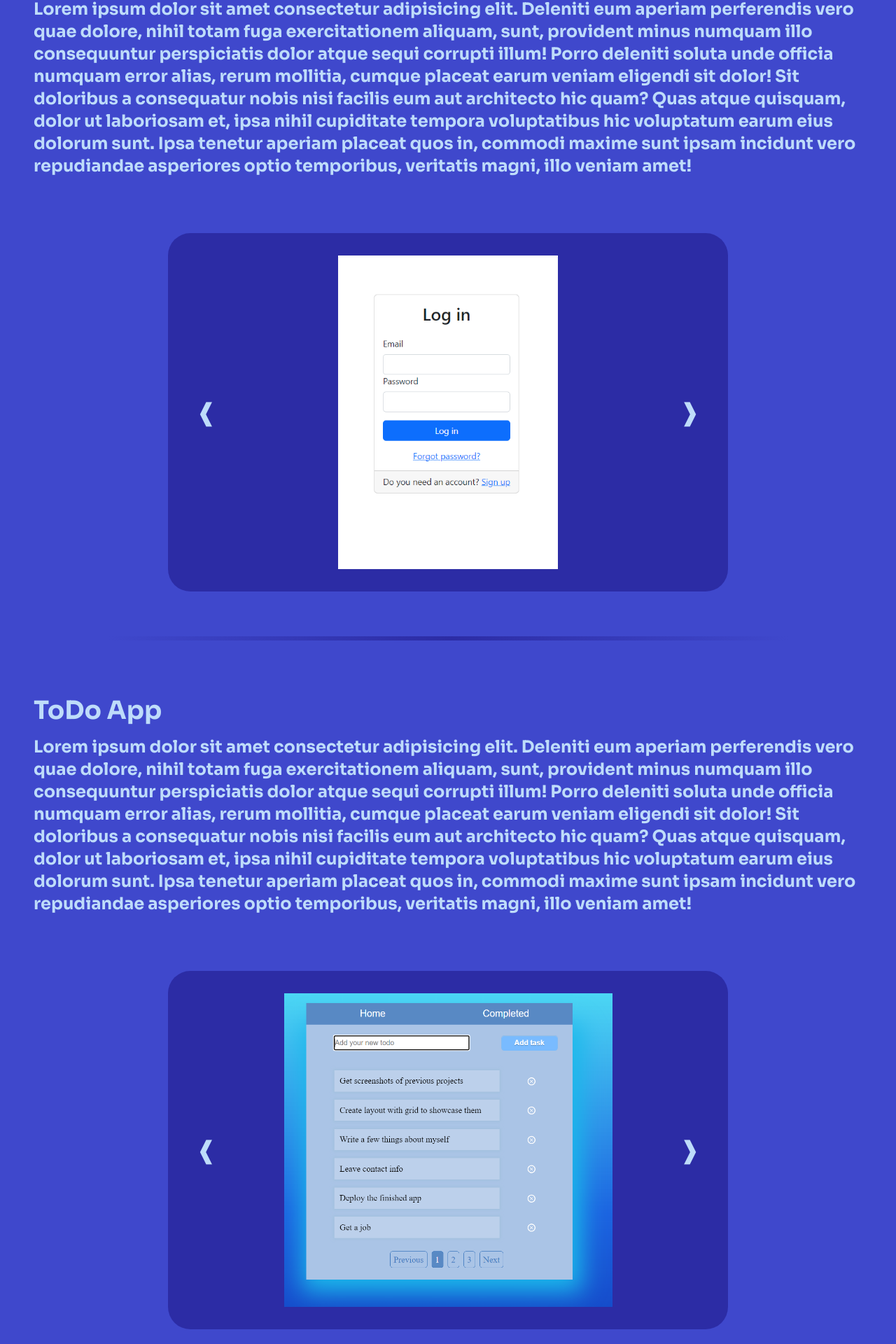
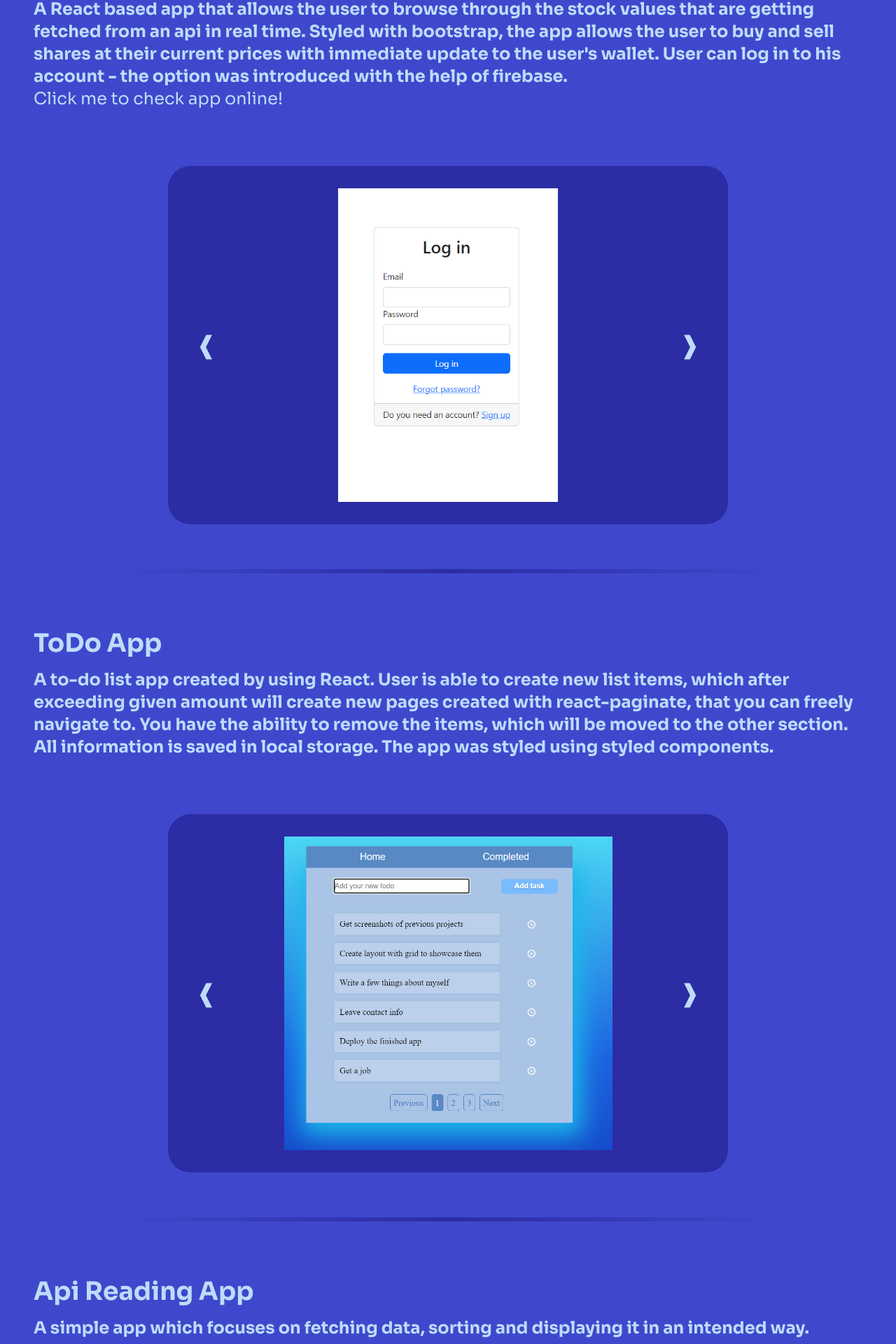
Before and after one commit to KrzysztofSnopek/resume, a React (Create React App) app: page / in a window 1280 px wide. Shown: the part 2659-4579 px from the top of the page at 70% size. Built offline with nearby package versions, Linux system fonts and the light colour scheme; the HTML template or start-up script is replaced by a standard one.

Commit message:
Adds brief descriptions of created projects

```diff
--- a/src/Components/Works.tsx
+++ b/src/Components/Works.tsx
@@ -38,19 +38,19 @@ export function Works() {
           <div className="proj-description grid-descr p-12">
             <h2 className="pb-4 text-4xl font-bold">Stock App</h2>
             <p className="text-2xl font-bold">
-              Lorem ipsum dolor sit amet consectetur adipisicing elit. Deleniti
-              eum aperiam perferendis vero quae dolore, nihil totam fuga
-              exercitationem aliquam, sunt, provident minus numquam illo
-              consequuntur perspiciatis dolor atque sequi corrupti illum! Porro
-              deleniti soluta unde officia numquam error alias, rerum mollitia,
-              cumque placeat earum veniam eligendi sit dolor! Sit doloribus a
-              consequatur nobis nisi facilis eum aut architecto hic quam? Quas
-              atque quisquam, dolor ut laboriosam et, ipsa nihil cupiditate
-              tempora voluptatibus hic voluptatum earum eius dolorum sunt. Ipsa
-              tenetur aperiam placeat quos in, commodi maxime sunt ipsam
-              incidunt vero repudiandae asperiores optio temporibus, veritatis
-              magni, illo veniam amet!
+              A React based app that allows the user to browse through the stock
+              values that are getting fetched from an api in real time. Styled
+              with bootstrap, the app allows the user to buy and sell shares at
+              their current prices with immediate update to the user's wallet.
+              User can log in to his account - the option was introduced with
+              the help of firebase.
             </p>
+            <a
+              href="https://github.com/KrzysztofSnopek"
+              className="git-link max-w-sm text-xl text-secondary sm:text-xl md:text-2xl"
+            >
+              Click me to check app online!
+            </a>
           </div>
         </div>
 
@@ -63,18 +63,12 @@ export function Works() {
           <div className="proj-description grid-descr p-12">
             <h2 className="pb-4 text-4xl font-bold">ToDo App</h2>
             <p className="text-2xl font-bold">
-              Lorem ipsum dolor sit amet consectetur adipisicing elit. Deleniti
-              eum aperiam perferendis vero quae dolore, nihil totam fuga
-              exercitationem aliquam, sunt, provident minus numquam illo
-              consequuntur perspiciatis dolor atque sequi corrupti illum! Porro
-              deleniti soluta unde officia numquam error alias, rerum mollitia,
-              cumque placeat earum veniam eligendi sit dolor! Sit doloribus a
-              consequatur nobis nisi facilis eum aut architecto hic quam? Quas
-              atque quisquam, dolor ut laboriosam et, ipsa nihil cupiditate
-              tempora voluptatibus hic voluptatum earum eius dolorum sunt. Ipsa
-              tenetur aperiam placeat quos in, commodi maxime sunt ipsam
-              incidunt vero repudiandae asperiores optio temporibus, veritatis
-              magni, illo veniam amet!
+              A to-do list app created by using React. User is able to create
+              new list items, which after exceeding given amount will create new
+              pages created with react-paginate, that you can freely navigate
+              to. You have the ability to remove the items, which will be moved
+              to the other section. All information is saved in local storage.
+              The app was styled using styled components.
             </p>
           </div>
         </div>
@@ -86,20 +80,10 @@ export function Works() {
             <ImageSlides Slides={updatedSlides[2]} />
           </div>
           <div className="proj-description grid-descr p-12">
-            <h2 className="pb-4 text-4xl font-bold">Api Reading Api</h2>
+            <h2 className="pb-4 text-4xl font-bold">Api Reading App</h2>
             <p className="text-2xl font-bold">
-              Lorem ipsum dolor sit amet consectetur adipisicing elit. Deleniti
-              eum aperiam perferendis vero quae dolore, nihil totam fuga
-              exercitationem aliquam, sunt, provident minus numquam illo
-              consequuntur perspiciatis dolor atque sequi corrupti illum! Porro
-              deleniti soluta unde officia numquam error alias, rerum mollitia,
-              cumque placeat earum veniam eligendi sit dolor! Sit doloribus a
-              consequatur nobis nisi facilis eum aut architecto hic quam? Quas
-              atque quisquam, dolor ut laboriosam et, ipsa nihil cupiditate
-              tempora voluptatibus hic voluptatum earum eius dolorum sunt. Ipsa
-              tenetur aperiam placeat quos in, commodi maxime sunt ipsam
-              incidunt vero repudiandae asperiores optio temporibus, veritatis
-              magni, illo veniam amet!
+              A simple app which focuses on fetching data, sorting and
+              displaying it in an intended way.
             </p>
           </div>
         </div>
```
